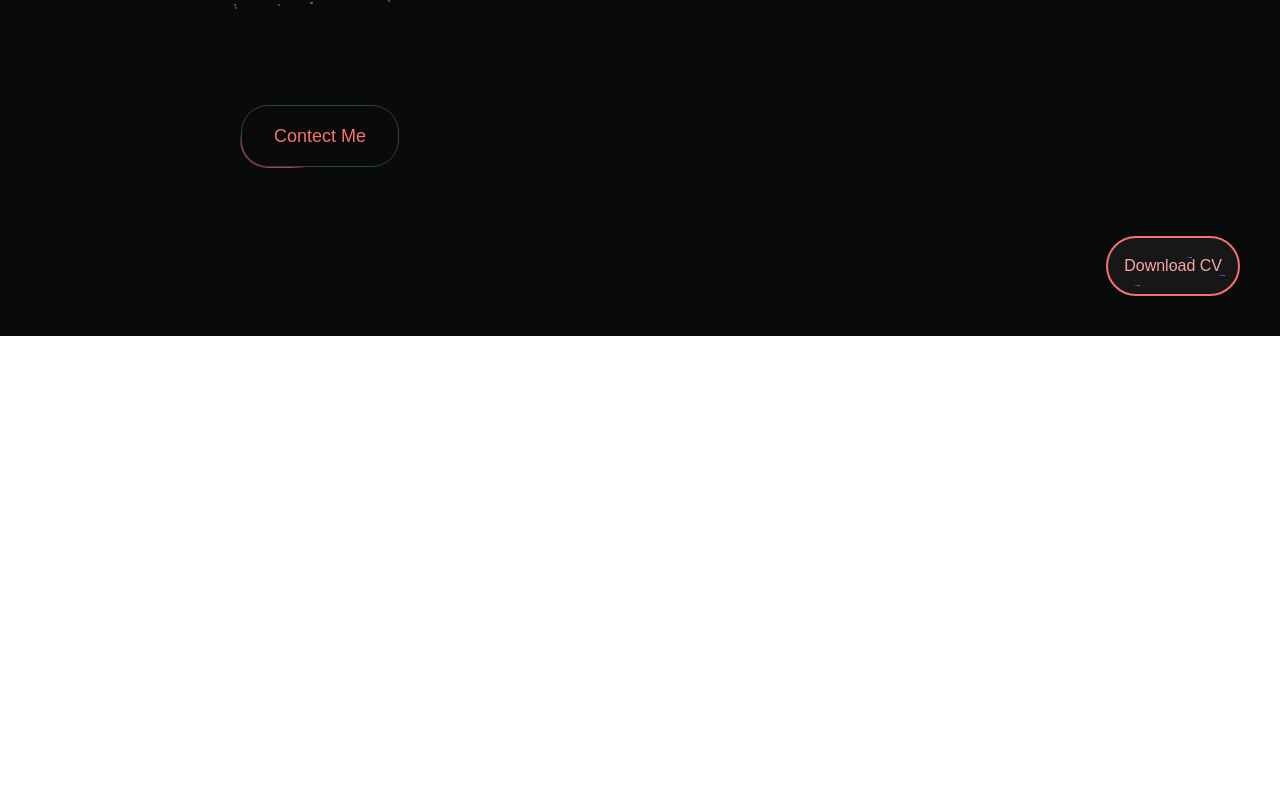
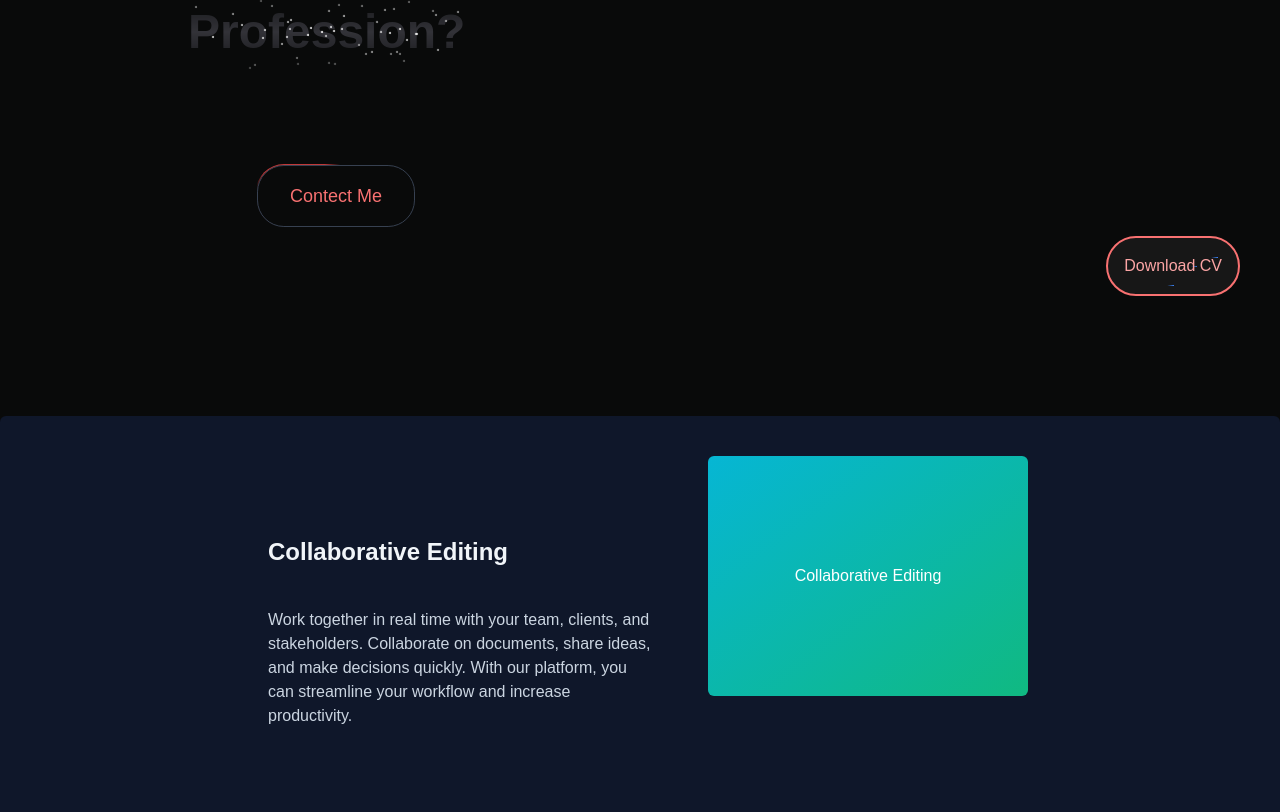
Before and after one commit to ArslanRude/arslanportfolio, a Next.js app: page / in a window 1280 px wide. Shown: the part 464-1276 px from the top of the page. Before the commit the page ends 800 px from the top, so only its background shows below. Built offline with nearby package versions, Linux system fonts and the light colour scheme.

Commit message:
half_about_done commit

```diff
--- a/src/app/page.js
+++ b/src/app/page.js
@@ -2,12 +2,14 @@
 import Home from "@/components/home";
 import { CoverDemo } from "@/components/download_button";
 import Link from "next/link";
+import About from "@/components/about";
 export default function app() {
   return (
     <main className="min-h-screen bg-[#090a0a] text-white antialiased bg-grid-white/[0.0]">
             <Home/>
+            <About/>
             <Link href="#">
-              <div className="fixed bottom-0 right-0 p-10">
+              <div className="fixed bottom-0 right-0 p-10 z-50">
                   <CoverDemo/>
               </div>
             </Link>
--- a/src/components/Navbar.js
+++ b/src/components/Navbar.js
@@ -25,15 +25,15 @@
         </MenuItem>
         </Link>
         <Link href="#">
-        <MenuItem setActive={setActive} active={active} item="Project" >
-        </MenuItem>
-        </Link>
-        <Link href="#">
         <MenuItem setActive={setActive} active={active} item="Services" >
         </MenuItem>
         </Link>
         <Link href="#">
-        <MenuItem setActive={setActive} active={active} item="Contact Us " >
+        <MenuItem setActive={setActive} active={active} item="Contact" >
+        <div className="flex flex-col space-y-4 text-sm">
+            <HoveredLink href="/web-dev">Contect Me</HoveredLink>
+            <HoveredLink href="/interface-design">Project With Me</HoveredLink>
+          </div>
         </MenuItem>
         </Link>
         </div>
--- /dev/null
+++ b/src/components/about.js
@@ -0,0 +1,62 @@
+"use client";
+import React from 'react';
+import { StickyScroll } from "@/components/ui/sticky-scroll-reveal";
+import Image from "next/image";
+
+const content = [
+    {
+      title: "Collaborative Editing",
+      description:
+        "Work together in real time with your team, clients, and stakeholders. Collaborate on documents, share ideas, and make decisions quickly. With our platform, you can streamline your workflow and increase productivity.",
+      content: (
+        <div className="h-full w-full bg-[linear-gradient(to_bottom_right,var(--cyan-500),var(--emerald-500))] flex items-center justify-center text-white">
+          Collaborative Editing
+        </div>
+      ),
+    },
+    {
+      title: "Real time changes",
+      description:
+        "See changes as they happen. With our platform, you can track every modification in real time. No more confusion about the latest version of your project. Say goodbye to the chaos of version control and embrace the simplicity of real-time updates.",
+      content: (
+        <div className="h-full w-full  flex items-center justify-center text-white">
+          <Image
+            src="/linear.webp"
+            width={300}
+            height={300}
+            className="h-full w-full object-cover"
+            alt="linear board demo"
+          />
+        </div>
+      ),
+    },
+    {
+      title: "Version control",
+      description:
+        "Experience real-time updates and never stress about version control again. Our platform ensures that you're always working on the most recent version of your project, eliminating the need for constant manual updates. Stay in the loop, keep your team aligned, and maintain the flow of your work without any interruptions.",
+      content: (
+        <div className="h-full w-full bg-[linear-gradient(to_bottom_right,var(--orange-500),var(--yellow-500))] flex items-center justify-center text-white">
+          Version control
+        </div>
+      ),
+    },
+    {
+      title: "Running out of content",
+      description:
+        "Experience real-time updates and never stress about version control again. Our platform ensures that you're always working on the most recent version of your project, eliminating the need for constant manual updates. Stay in the loop, keep your team aligned, and maintain the flow of your work without any interruptions.",
+      content: (
+        <div className="h-full w-full bg-[linear-gradient(to_bottom_right,var(--cyan-500),var(--emerald-500))] flex items-center justify-center text-white">
+          Running out of content
+        </div>
+      ),
+    },
+  ];
+  export function about() {
+    return (
+      <div className="py-20 ">
+        <StickyScroll content={content} />
+      </div>
+    );
+  }
+
+export default about
--- a/src/components/home.js
+++ b/src/components/home.js
@@ -8,10 +8,10 @@
     return (
         <div className='min-h-screen md;h-[40rem] w-full rounded-md flex flex-col justify-center items-center relative overflow-hidden
     mx-auto py-10 md:py-0'>
-            <div className="p-4 relative z-10 w-full text-left px-40   bottom-0">
-                <div className="pb-10 md:pb-20 pt-10 md:pt-20 w-2/3">
+            <div className="p-4 relative z-10 w-full bottom-0">
+                <div className="pb-10 md:pb-20 pt-10 md:pt-52 w-1/2 pl-40">
                 <Spotlight
-                    className="-top-40 left-1/4 md:left-1/4 md:-top-40"
+                    className="-top-40 left-40 md:left-60 md:-top-40 pb-10 md:pb-20"
                     fill="#ff9999"
                 />
                 <h2 className="mt-20 md:mt-0 text-2xl md:text-4xl font-bold bg-clip-text text-transparent
@@ -24,17 +24,18 @@
             bg-gradient-to-b from-red-100 to-red-700'> Arslan</span>
                 </h1>
                 <Textreveal />
-                </div>
-                <div className=" w-1/3 flex justify-center items-end">
+                <div className="pl-20 pt-20">
                     <Button
                         borderRadius="1.75rem"
                         className="bg-white dark:bg-[#090a0a] text-black dark:text-red-400
-                         border-neutral-200 dark:border-gray-700"
-                    >
+                         border-neutral-200 dark:border-gray-700">
                         Contect Me
                     </Button>
                 </div>
+                </div>
+                <div className="w-1/3 ">
 
+                </div>
             </div>
         </div>
     )
--- /dev/null
+++ b/src/components/ui/sticky-scroll-reveal.jsx
@@ -0,0 +1,98 @@
+"use client";
+import React, { useEffect, useRef, useState } from "react";
+import { useMotionValueEvent, useScroll } from "framer-motion";
+import { motion } from "framer-motion";
+import { cn } from "@/lib/utils";
+
+export const StickyScroll = ({
+    content,
+    contentClassName
+}) => {
+    const [activeCard, setActiveCard] = React.useState(0);
+    const ref = useRef(null);
+    const { scrollYProgress } = useScroll({
+        // uncomment line 22 and comment line 23 if you DONT want the overflow container and want to have it change on the entire page scroll
+        target: ref,
+        // container: ref,
+        offset: ["start start", "end start"],
+    });
+    const cardLength = content.length;
+
+    useMotionValueEvent(scrollYProgress, "change", (latest) => {
+        const cardsBreakpoints = content.map((_, index) => index / cardLength);
+        const closestBreakpointIndex = cardsBreakpoints.reduce((acc, breakpoint, index) => {
+            const distance = Math.abs(latest - breakpoint);
+            if (distance < Math.abs(latest - cardsBreakpoints[acc])+.25) {
+                return index;
+            }
+            return acc;
+        }, 0);
+        setActiveCard(closestBreakpointIndex);
+    });
+
+    const backgroundColors = [
+        "var(--slate-900)",
+        "var(--black)",
+        "var(--neutral-900)",
+    ];
+    const linearGradients = [
+        "linear-gradient(to bottom right, var(--cyan-500), var(--emerald-500))",
+        "linear-gradient(to bottom right, var(--pink-500), var(--indigo-500))",
+        "linear-gradient(to bottom right, var(--orange-500), var(--yellow-500))",
+    ];
+
+    const [backgroundGradient, setBackgroundGradient] = useState(linearGradients[0]);
+
+    useEffect(() => {
+        setBackgroundGradient(linearGradients[activeCard % linearGradients.length]);
+    }, [activeCard]);
+
+    return (
+
+        (
+        <motion.div
+            animate={{
+                backgroundColor: backgroundColors[activeCard % backgroundColors.length],
+            }}
+            className="min-h-full flex justify-center relative space-x-10 rounded-md p-10 "
+            ref={ref}>
+            <div className="div relative flex items-start px-4">
+                <div className="max-w-2xl">
+                    {content.map((item, index) => (
+                        <div key={item.title + index} className="my-20">
+                            <motion.h2
+                                initial={{
+                                    opacity: 0,
+                                }}
+                                animate={{
+                                    opacity: activeCard === index ? 1 : 0.3,
+                                }}
+                                className="text-2xl font-bold text-slate-100">
+                                {item.title}
+                            </motion.h2>
+                            <motion.p
+                                initial={{
+                                    opacity: 0,
+                                }}
+                                animate={{
+                                    opacity: activeCard === index ? 1 : 0.3,
+                                }}
+                                className="text-kg text-slate-300 max-w-sm mt-10">
+                                {item.description}
+                            </motion.p>
+                        </div>
+                    ))}
+                    <div className="h-40" />
+                </div>
+            </div>
+            <div
+                style={{ background: backgroundGradient }}
+                className={cn(
+                    "hidden lg:block h-60 w-80 rounded-md bg-white sticky top-52 justify-end overflow-hidden",
+                    contentClassName
+                )}>
+                {content[activeCard].content ?? null}
+            </div>
+        </motion.div>)
+    );
+};
```
Also changed, not shown: tailwind.config.mjs (line endings or trailing spaces).
